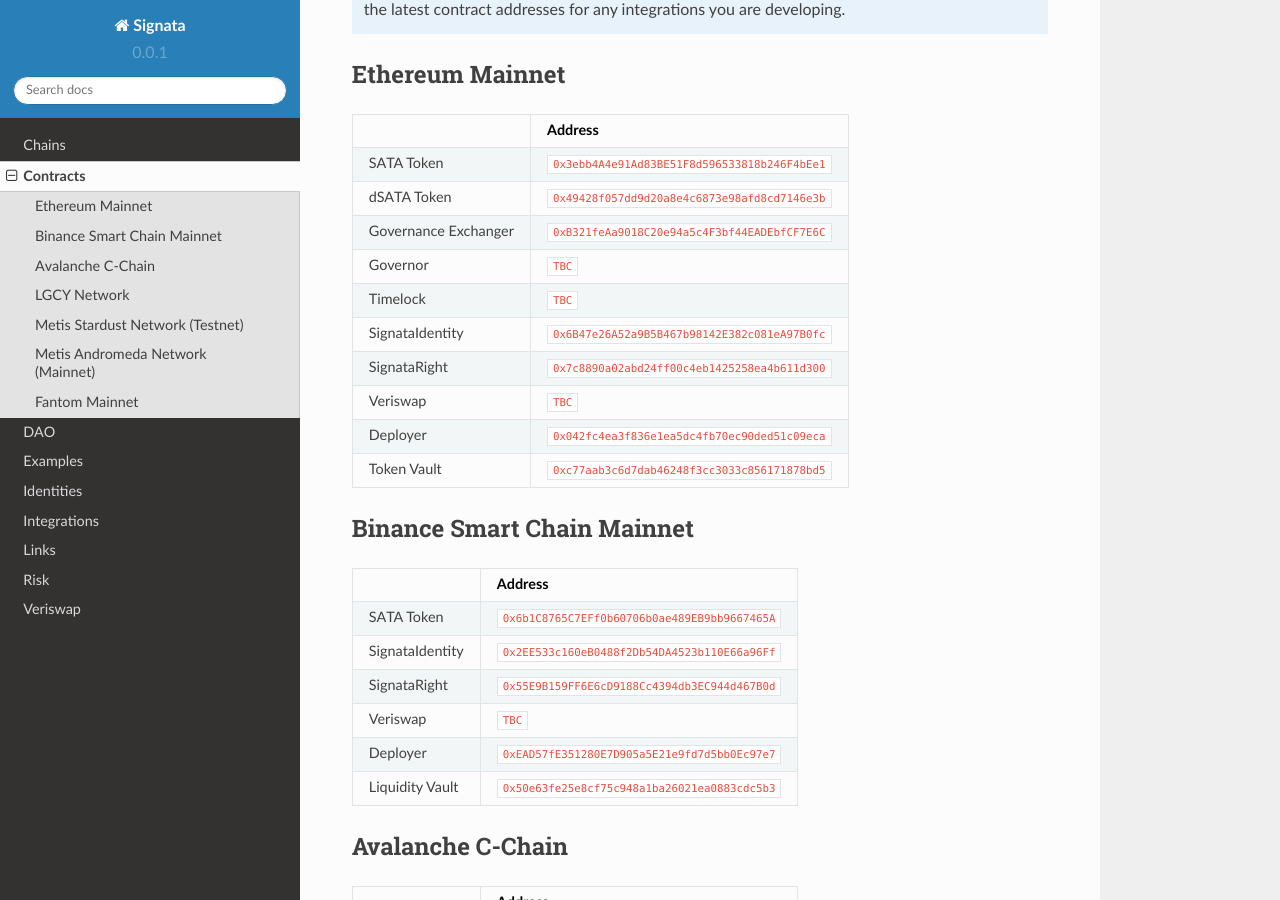
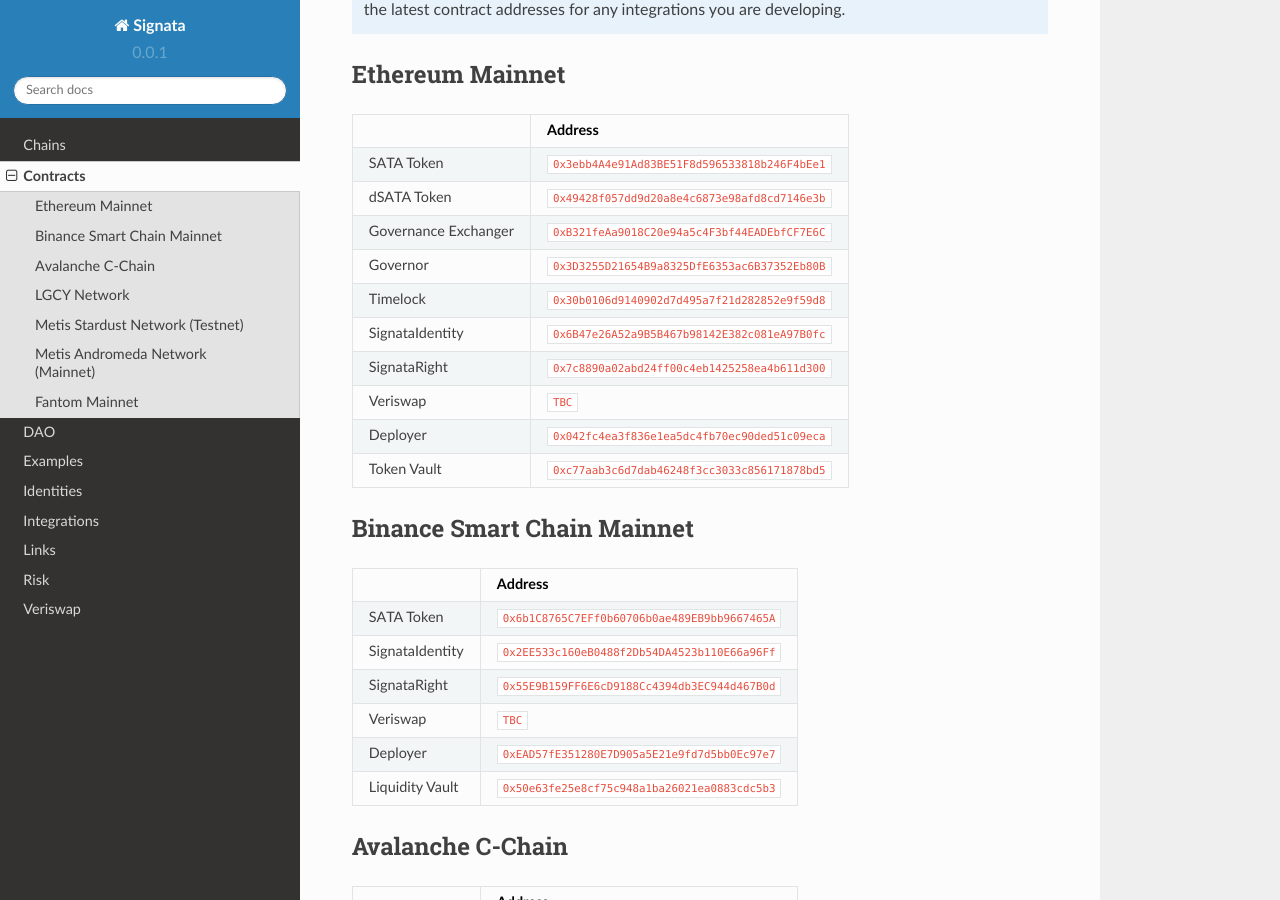
Before and after one commit to cl-tim/signata-docs, a Sphinx documentation site: the page built from docs/source/contracts.rst, in a window 1280 px wide and 900 px high, scrolled down 543 px. Built offline with Sphinx 7.4.7 and the Read the Docs theme 2.0.0, drawn with Linux system fonts in a browser that asks for light colours.

Commit message:
Update contracts.rst

```diff
--- a/docs/source/contracts.rst
+++ b/docs/source/contracts.rst
@@ -29,9 +29,9 @@
 +----------------------+------------------------------------------------+
 | Governance Exchanger | ``0xB321feAa9018C20e94a5c4F3bf44EADEbfCF7E6C`` |
 +----------------------+------------------------------------------------+
-| Governor             | ``TBC``                                        |
+| Governor             | ``0x3D3255D21654B9a8325DfE6353ac6B37352Eb80B`` |
 +----------------------+------------------------------------------------+
-| Timelock             | ``TBC``                                        |
+| Timelock             | ``0x30b0106d9140902d7d495a7f21d282852e9f59d8`` |
 +----------------------+------------------------------------------------+
 | SignataIdentity      | ``0x6B47e26A52a9B5B467b98142E382c081eA97B0fc`` |
 +----------------------+------------------------------------------------+
```
